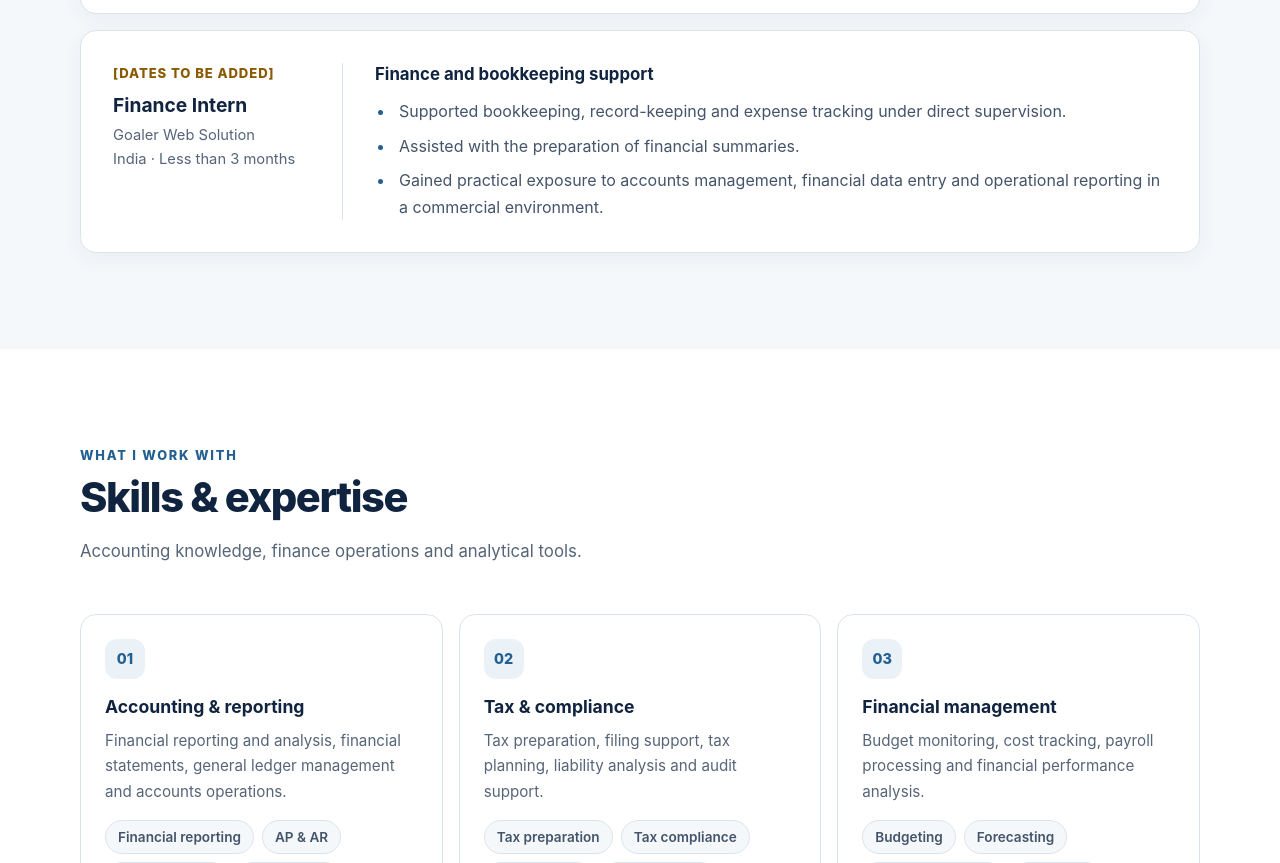
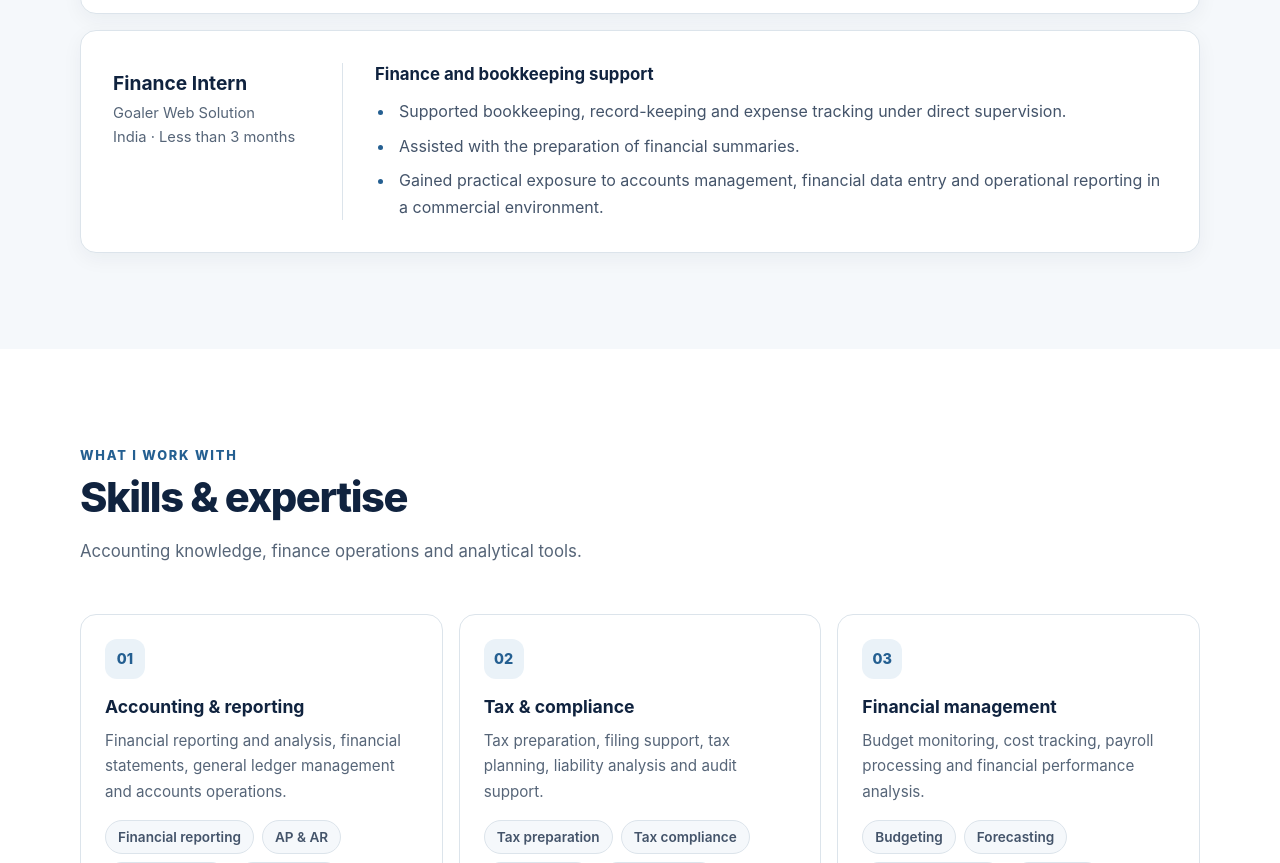
Before and after one commit to pallavialahari1921/MY-portfolio, a plain HTML site: page index.html in a window 1280 px wide. Shown: the part 2707-3570 px from the top of the page. Drawn offline with Linux system fonts and the light colour scheme.

Commit message:
Add files via upload

```diff
--- a/index.html
+++ b/index.html
@@ -136,8 +136,6 @@
 
           <article class="experience-card">
             <div class="experience-meta">
-              <!-- TODO: replace the placeholder below with the real dates of the Finance Intern role. -->
-              <p class="date date-placeholder">[Dates to be added]</p>
               <h3>Finance Intern</h3>
               <p class="org">Goaler Web Solution<br>India · Less than 3 months</p>
             </div>
```
